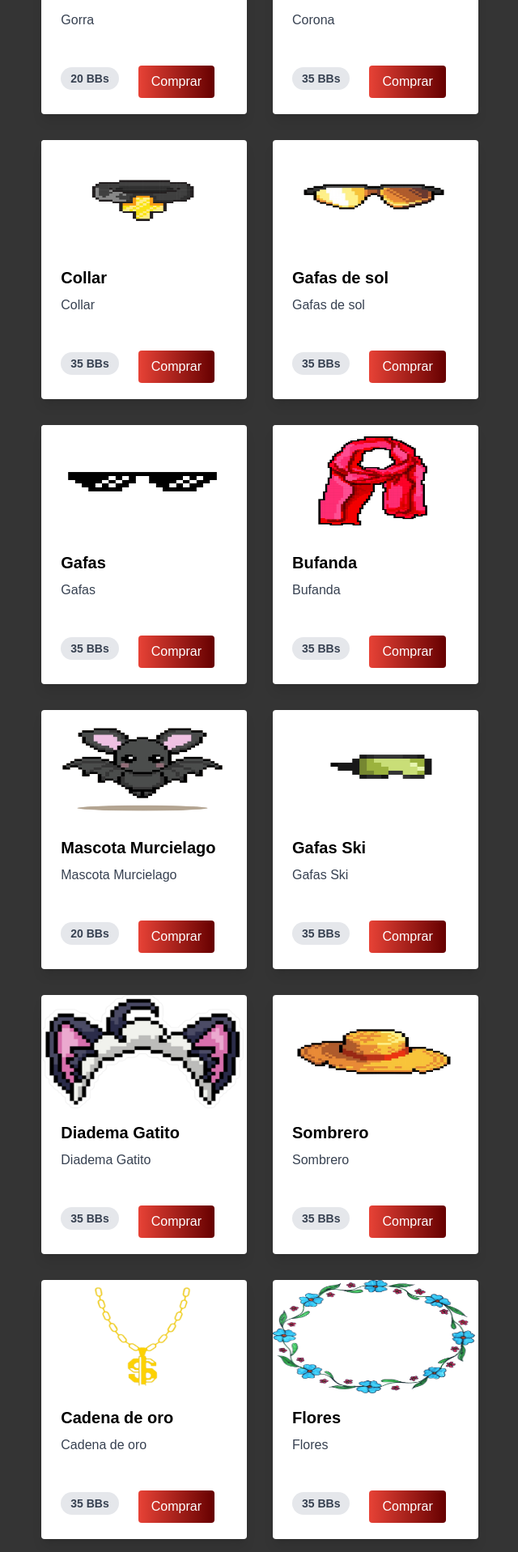
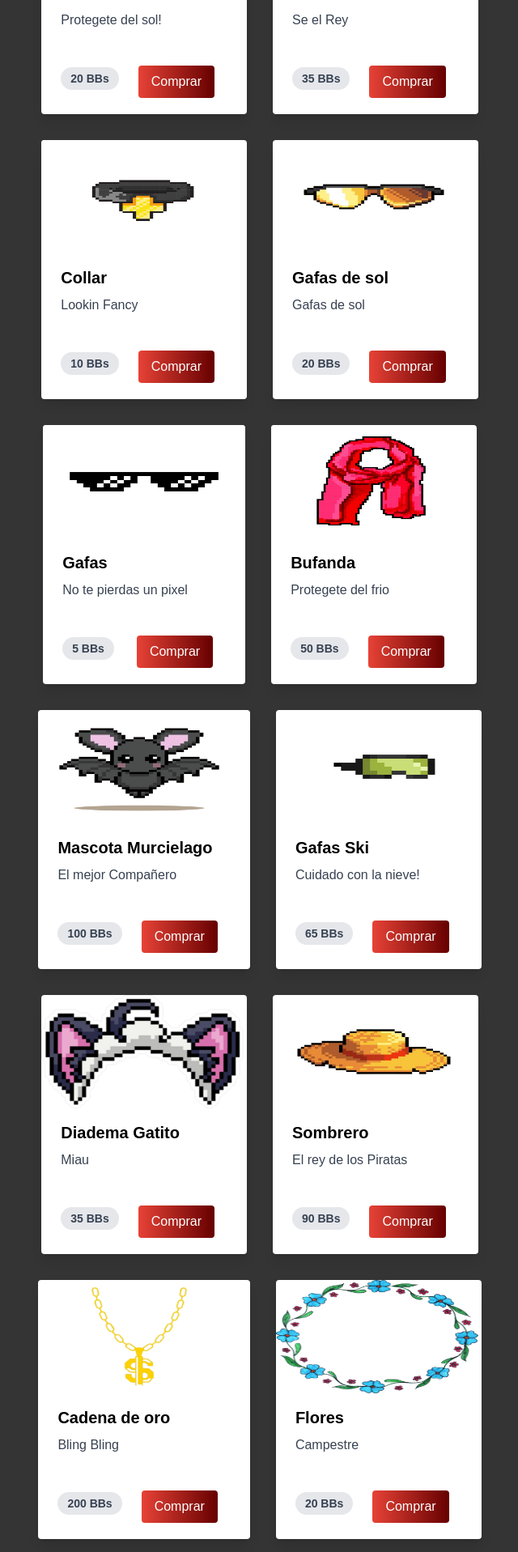
Before and after one commit to mariacornejor/PIISproject, a React (Vite) app: page /Shop in a window 1280 px wide. Shown: the part 545-2462 px from the top of the page at 81% size, without its empty margins (319-959 px from the left). Built offline with nearby package versions, Linux system fonts and the light colour scheme; no server answers.

Commit message:
Tienda Terminada

```diff
--- a/src/pages/components/Shop.tsx
+++ b/src/pages/components/Shop.tsx
@@ -17,18 +17,18 @@ import Secondbar from "../../ui/components/Secondbar";
 
 function Shop() {
   const products = [
-    { id: 1, name: 'Gorra', description: 'Gorra', price: 20, image: GorraRoja },
-    { id: 2, name: 'Corona', description: 'Corona', price: 35, image: Corona },
-    { id: 3, name: 'Collar', description: 'Collar', price: 35, image: Collar },
-    { id: 4, name: 'Gafas de sol', description: 'Gafas de sol', price: 35, image: GafasSol },
-    { id: 5, name: 'Gafas', description: 'Gafas', price: 35, image: Gafas },
-    { id: 6, name: 'Bufanda', description: 'Bufanda', price: 35, image: Bufanda },
-    { id: 7, name: 'Mascota Murcielago', description: 'Mascota Murcielago', price: 20, image: MascotaMurcielago },
-    { id: 8, name: 'Gafas Ski', description: 'Gafas Ski', price: 35, image: GafasSki },
-    { id: 9, name: 'Diadema Gatito', description: 'Diadema Gatito', price: 35, image: DiademaGato },
-    { id: 10, name: 'Sombrero', description: 'Sombrero', price: 35, image: Sombrero },
-    { id: 11, name: 'Cadena de oro', description: 'Cadena de oro', price: 35, image: CadenaOro },
-    { id: 12, name: 'Flores', description: 'Flores', price: 35, image: Flores }
+    { id: 1, name: 'Gorra', description: 'Protegete del sol!', price: 20, image: GorraRoja },
+    { id: 2, name: 'Corona', description: 'Se el Rey', price: 35, image: Corona },
+    { id: 3, name: 'Collar', description: 'Lookin Fancy', price: 10, image: Collar },
+    { id: 4, name: 'Gafas de sol', description: 'Gafas de sol', price: 20, image: GafasSol },
+    { id: 5, name: 'Gafas', description: 'No te pierdas un pixel', price: 5, image: Gafas },
+    { id: 6, name: 'Bufanda', description: 'Protegete del frio', price: 50, image: Bufanda },
+    { id: 7, name: 'Mascota Murcielago', description: 'El mejor Compañero', price: 100, image: MascotaMurcielago },
+    { id: 8, name: 'Gafas Ski', description: 'Cuidado con la nieve!', price: 65, image: GafasSki },
+    { id: 9, name: 'Diadema Gatito', description: 'Miau', price: 35, image: DiademaGato },
+    { id: 10, name: 'Sombrero', description: 'El rey de los Piratas', price: 90, image: Sombrero },
+    { id: 11, name: 'Cadena de oro', description: 'Bling Bling', price: 200, image: CadenaOro },
+    { id: 12, name: 'Flores', description: 'Campestre', price: 20, image: Flores }
   ];
 
   const handleBuy = (product) => {
```
